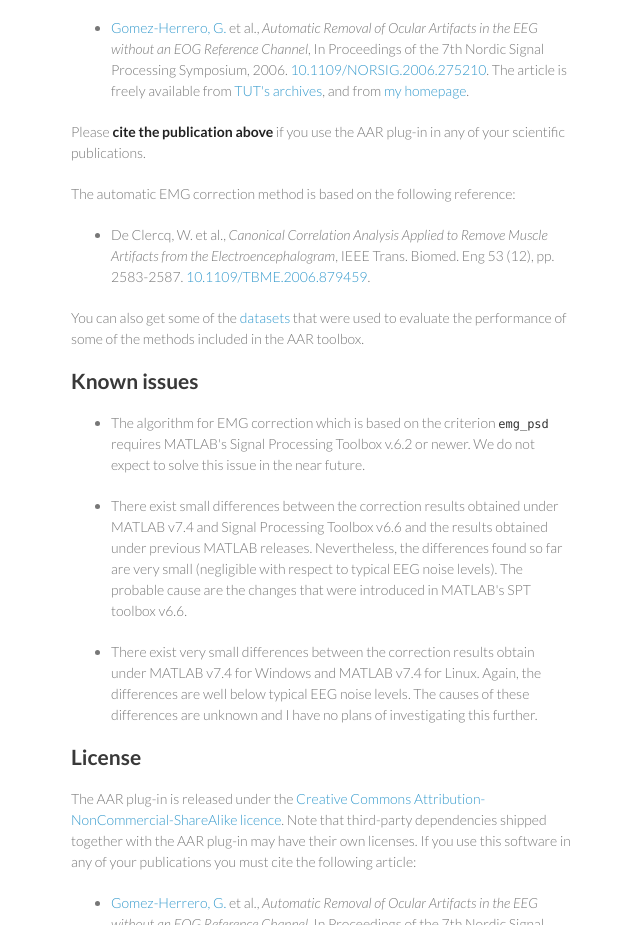
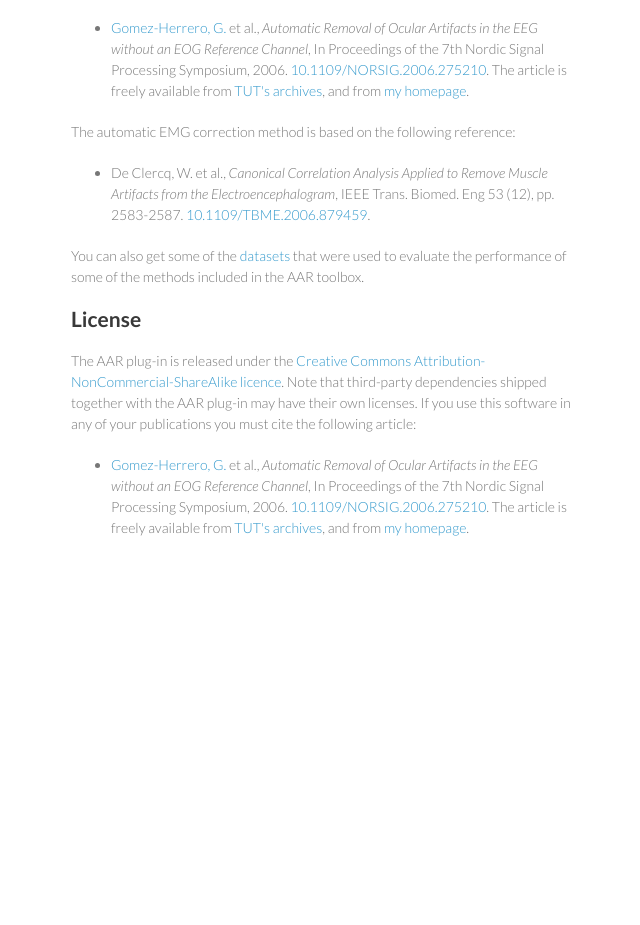
Before and after one commit to germangh/eeglab_plugin_aar, a plain HTML site: page index.html in a window 1280 px wide. Shown: the part 1035-1960 px from the top of the page, without its empty margins (499-1139 px from the left). After the commit the page ends 1643 px from the top, so only its background shows below. Drawn offline with Linux system fonts and the light colour scheme.

```diff
--- a/index.html
+++ b/index.html
@@ -89,10 +89,7 @@
 Processing Symposium, 2006. <a href="http://dx.doi.org/10.1109/NORSIG.2006.275210">10.1109/NORSIG.2006.275210</a>. The
 article is freely available from <a href="http://sp.cs.tut.fi/publications/archive/Gomez-Herrero2006-Automatic.pdf">TUT's archives</a>, and from
 <a href="http://germangh.com/papers/norsig06.pdf">my homepage</a>.</li>
-</ul><p>Please <strong>cite the publication above</strong> if you use the AAR plug-in in any of your
-scientific publications.</p>
-
-<p>The automatic EMG correction method is based on the following reference:</p>
+</ul><p>The automatic EMG correction method is based on the following reference:</p>
 
 <ul>
 <li>De Clercq, W. et al., <em>Canonical Correlation Analysis Applied to Remove
@@ -102,23 +99,6 @@
 the performance of some of the methods included in the AAR toolbox.</p>
 
 <h2>
-<a name="known-issues" class="anchor" href="#known-issues"><span class="octicon octicon-link"></span></a>Known issues</h2>
-
-<ul>
-<li><p>The algorithm for EMG correction which is based on the criterion
-<code>emg_psd</code> requires MATLAB's Signal Processing Toolbox v.6.2 or newer.
-We do not expect to solve this issue in the near future.</p></li>
-<li><p>There exist small differences between the correction results obtained
-under MATLAB v7.4 and Signal Processing Toolbox v6.6 and the results
-obtained under previous MATLAB releases. Nevertheless, the differences
-found so far are very small (negligible with respect to typical EEG
-noise levels). The probable cause are the changes that were introduced
-in MATLAB's SPT toolbox v6.6.</p></li>
-<li><p>There exist very small differences between the correction results
-obtain under MATLAB v7.4 for Windows and MATLAB v7.4 for Linux. Again,
-the differences are well below typical EEG noise levels. The causes of
-these differences are unknown and I have no plans of investigating this further.</p></li>
-</ul><h2>
 <a name="license" class="anchor" href="#license"><span class="octicon octicon-link"></span></a>License</h2>
 
 <p>The AAR plug-in is released under the
```
Also changed, not shown: params.json (+1 -1 lines).
